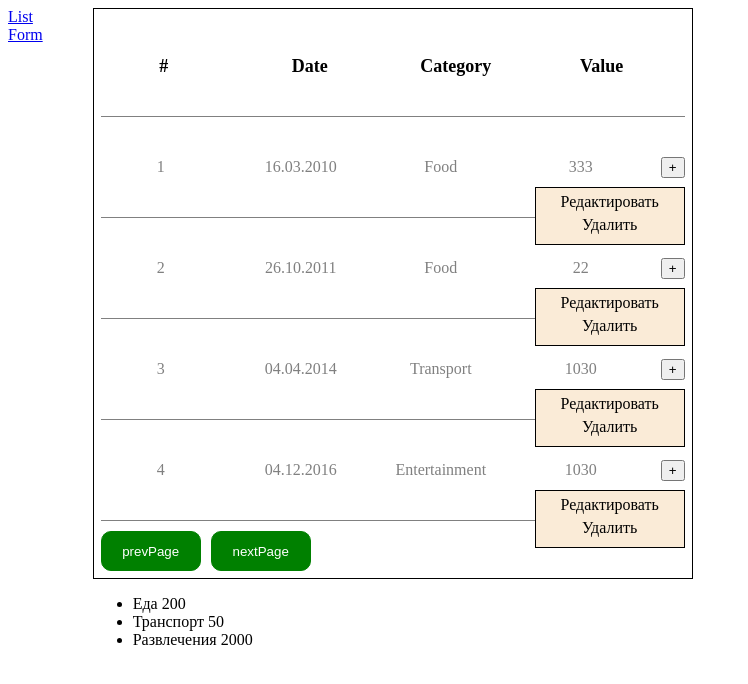
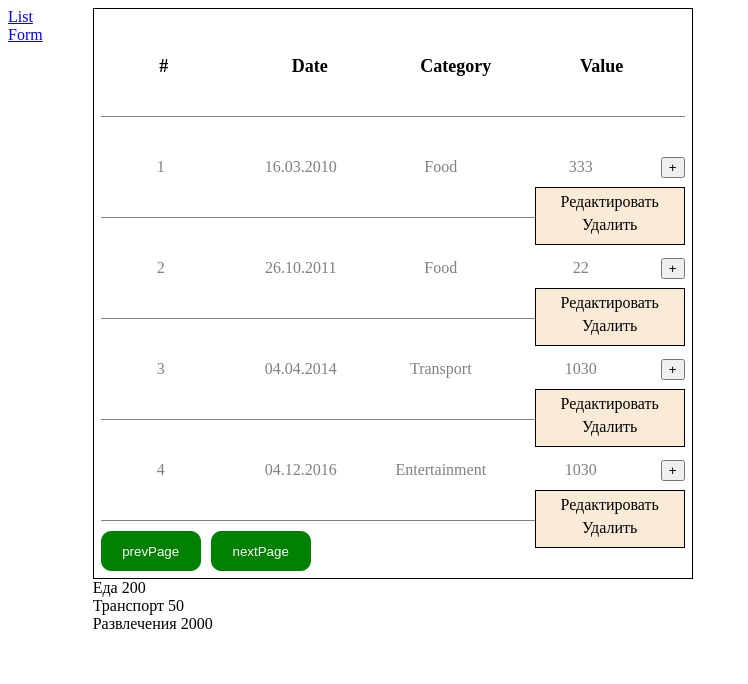
Before and after one commit to MisterDenisZubrin/Vue-courseGB, a Vue app in the folder finalproject/: page / in a window 1280 px wide. Shown: the top 684 px of the page, without its empty margins (0-748 px from the left). Built offline with nearby package versions, Linux system fonts and the light colour scheme.

Commit message:
Added 5 Unit-tests

```diff
--- a/finalproject/src/components/Form.vue
+++ b/finalproject/src/components/Form.vue
@@ -41,8 +41,6 @@
       v-else
       @click.prevent="addToStore"
     />
-    <!-- Ошибка в this.$route.params.category-->
-    <!-- Нужны параметры-заглушки для тестов -->
     <!-- coverage лучше отключать, без него не показывает где ошибка -->
   </form>
 </template>
--- a/finalproject/src/components/List.vue
+++ b/finalproject/src/components/List.vue
@@ -12,7 +12,7 @@
         <span class="table__col">{{ note.date }}</span>
         <span class="table__col">{{ note.category }}</span>
         <span class="table__col">{{ note.value }}</span>
-        <button @click="toggleContextMenu">+</button>
+        <button @click="toggleContextMenu" class="table__context-btn">+</button>
         <transition name="fade">
           <ContextMenu v-if="isVisible" :row="+note.id"></ContextMenu>
         </transition>
@@ -139,6 +139,17 @@ export default {
   margin: 20px 0 20px 200px;
 }
 
+.presets {
+  margin: 0;
+  padding: 0;
+  box-sizing: border-box;
+  list-style-type: none;
+
+  &__preset {
+    max-width: 200px;
+  }
+}
+
 .fade-enter-active,
 .fade-leave-active {
   transition: opacity 0.5s ease;
```
Also changed, not shown: 1 other file (tests, documents, lock files or other folders).
